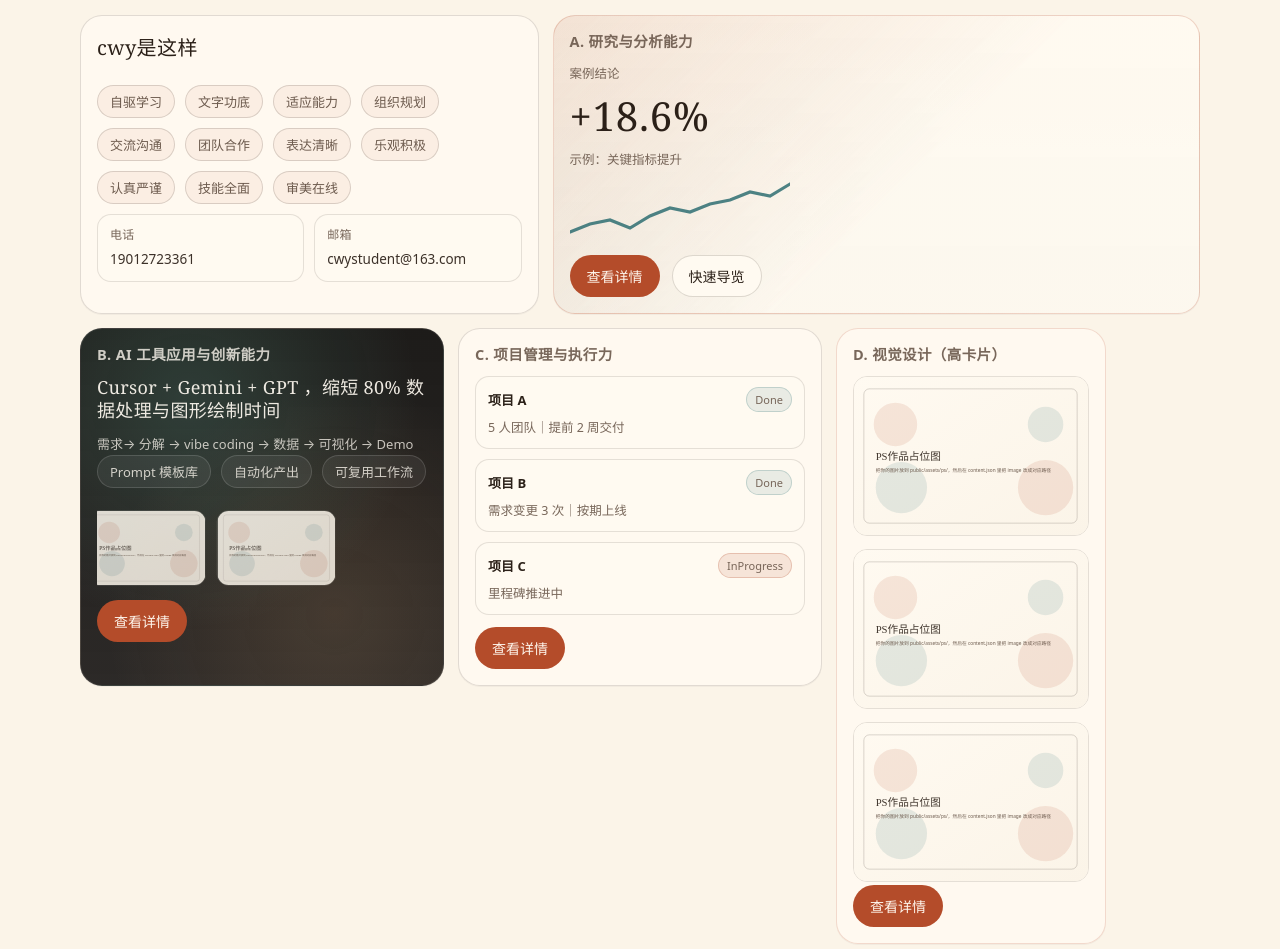
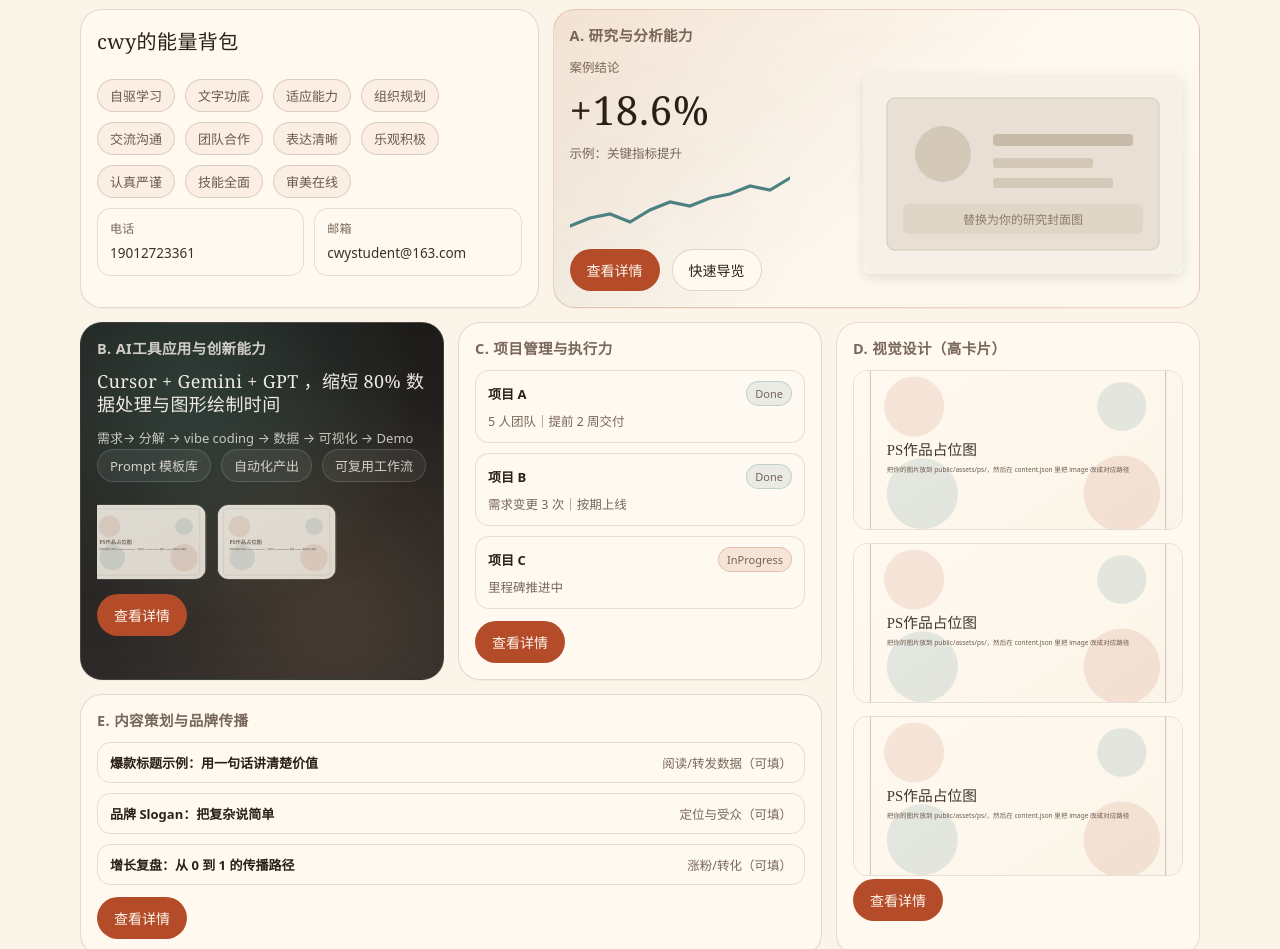
Before and after one commit to Cwy0123/Wenyu-Cai, a website built with Vite: page index.html in a window 1280 px wide. Shown: the part 674-1623 px from the top of the page. Built offline with nearby package versions, Linux system fonts and the light colour scheme.

Commit message:
浼樺寲浠〃鐩樺竷灞€锛氳皟鏁村浘鐗囧昂瀵搞€佸崱鐗囧榻愬拰闂磋窛

```diff
--- a/src/content/content.json
+++ b/src/content/content.json
@@ -22,7 +22,8 @@
   "dashboard": {
     "research": {
       "kpi": { "label": "案例结论", "value": "+18.6%", "note": "示例：关键指标提升" },
-      "sparkline": [6, 8, 9, 7, 10, 12, 11, 13, 14, 16, 15, 18]
+      "sparkline": [6, 8, 9, 7, 10, 12, 11, 13, 14, 16, 15, 18],
+      "image": "/assets/research/research-cover.svg"
     },
     "ai": {
       "headline": "Cursor + Gemini + GPT ，缩短 80% 数据处理与图形绘制时间",
--- a/src/main.js
+++ b/src/main.js
@@ -374,7 +374,7 @@ function templateDashboard() {
 
         <div class="bento" id="bento">
           <article class="tile tile--profile" id="tileProfile">
-            <div class="tileProfile__name tileProfile__name--title" id="tileName">cwy是这样</div>
+            <div class="tileProfile__name tileProfile__name--title" id="tileName">cwy的能量背包</div>
             <div class="tile__body">
               <div class="tileProfile__tags" id="tileTags"></div>
               <div class="tileProfile__links actions" id="tileLinks"></div>
@@ -383,7 +383,8 @@ function templateDashboard() {
 
           <article class="tile tile--research" id="tileResearch">
             <div class="tile__title">A. 研究与分析能力</div>
-            <div class="tile__body">
+            <div class="tile__body tile__body--split">
+              <div class="tile__left">
                 <div class="kpi">
                   <div class="kpi__label" id="researchKpiLabel">案例结论</div>
                   <div class="kpi__value" id="researchKpiValue">+18.6%</div>
@@ -395,10 +396,14 @@ function templateDashboard() {
                   <a class="btn" href="${hrefWithPage('research')}#paper">快速导览</a>
                 </div>
               </div>
+              <div class="tile__right">
+                <img id="researchCoverImg" class="tile__cover" src="" alt="研究封面" loading="lazy" />
+              </div>
+            </div>
           </article>
 
           <article class="tile tile--ai" id="tileAi">
-            <div class="tile__title">B. AI 工具应用与创新能力</div>
+            <div class="tile__title">B. AI工具应用与创新能力</div>
             <div class="tile__body">
               <div class="aiHeadline" id="aiHeadline"></div>
               <div class="aiSub" id="aiSub"></div>
@@ -492,7 +497,7 @@ function templateSecondary(page) {
   }
   if (page === 'pm') {
     return templatePageShell({
-      title: '项目管理与执行力',
+      title: '组织规划与财务能力',
       desc: '用里程碑与交付成果证明推进能力。',
       bodyHtml: `
         <div class="divider divider--check" aria-hidden="true"></div>
@@ -788,6 +793,10 @@ loadContent()
         if (kpiNote) kpiNote.textContent = String(dash.research.kpi?.note ?? '')
         const spark = document.querySelector('#researchSpark')
         if (spark) spark.innerHTML = sparklineSvg(dash.research.sparkline)
+        const coverImg = document.querySelector('#researchCoverImg')
+        if (coverImg && dash.research.image) {
+          coverImg.src = withBase(dash.research.image)
+        }
       }
 
       if (dash?.ai) {
--- a/src/styles.css
+++ b/src/styles.css
@@ -508,6 +508,46 @@ a:hover {
     linear-gradient(0deg, rgba(47, 111, 115, 0.08), transparent);
 }
 
+/* 研究卡片左右分割布局 */
+.tile__body--split {
+  display: flex;
+  gap: 20px;
+  align-items: stretch;
+}
+
+.tile__left {
+  flex: 1;
+  min-width: 0;
+}
+
+.tile__right {
+  flex: 0 0 320px;
+  display: flex;
+  align-items: center;
+  justify-content: center;
+}
+
+.tile__cover {
+  width: 100%;
+  max-height: 260px;
+  object-fit: cover;
+  border-radius: 8px;
+  box-shadow: 0 4px 12px rgba(0, 0, 0, 0.10);
+}
+
+@media (max-width: 600px) {
+  .tile__body--split {
+    flex-direction: column;
+  }
+  .tile__right {
+    flex: none;
+    width: 100%;
+  }
+  .tile__cover {
+    max-height: 140px;
+  }
+}
+
 .tileProfile__name {
   font-family: var(--font_display);
   font-size: 20px;
@@ -673,7 +713,7 @@ a:hover {
 }
 
 .tile--visual {
-  grid-column: span 3;
+  grid-column: span 4;
   grid-row: span 2;
   border-color: rgba(180, 76, 42, 0.18);
 }
@@ -692,7 +732,7 @@ a:hover {
 }
 
 .tile--content {
-  grid-column: span 9;
+  grid-column: span 8;
 }
 
 .mag {
@@ -955,7 +995,7 @@ a:hover {
   align-items: end;
   justify-content: space-between;
   gap: 16px;
-  margin-bottom: 18px;
+  margin-bottom: 12px;
 }
 
 .section__title {
```
Also changed, not shown: public/assets/research/research-cover.svg (added). Lines whose indentation alone changed are shown as unchanged.
